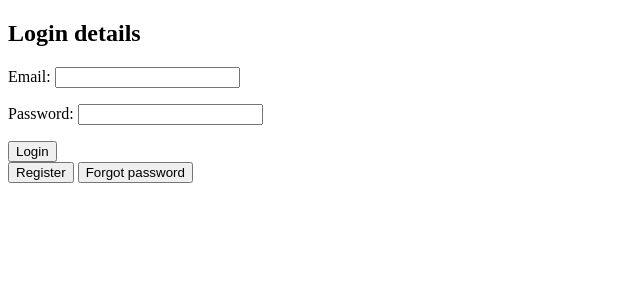
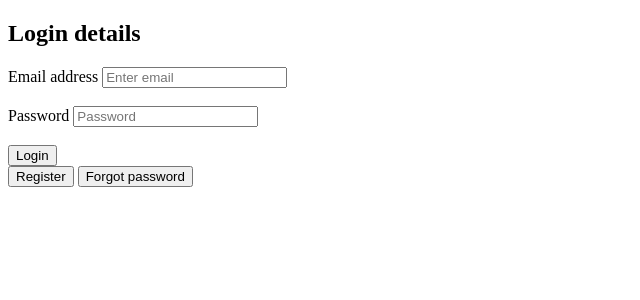
Before and after one commit to IssaBeastBoy/Learning-Django, a Django app: page /login/ in a window 1280 px wide. Shown: the top 300 px of the page, without its empty margins (0-640 px from the left). Run offline with Django 3.2, Linux system fonts and the light colour scheme; data comes from the database, SQL or seed files in the repository; both versions use the stored data as it was after the commit.

Commit message:
fixing login

```diff
--- a/src/profiles/form.py
+++ b/src/profiles/form.py
@@ -1,7 +1,7 @@
 from django import forms
 
 from .models import Profile
-
+'''
 class LoginForm (forms.ModelForm):
     class Meta:
         model = Profile
@@ -35,7 +35,7 @@ class LoginForm (forms.ModelForm):
             if cur_obj == obj_number:
                 raise forms.ValidationError("Incorrect password")
 
-
+  '''
 
 class New_user (forms.ModelForm):
     class Meta:
@@ -52,14 +52,14 @@ class New_user (forms.ModelForm):
         widgets ={
             "Password":forms.PasswordInput(),
         }
+
     def clean_Email(self):
         email = self.cleaned_data.get('Email')
         obj_number = Profile.objects.count()
         cur_obj = 1
-        while (cur_obj < obj_number ):
-            users = Profile.objects.get(id = cur_obj)
+        while (cur_obj <= obj_number ):
+            users = Profile.objects.get(id = int(cur_obj))
             if users.Email == email:
                 raise forms.ValidationError("Email already in use")
             cur_obj = cur_obj + 1
-            if cur_obj == obj_number:
-                return email
+        return email
--- a/src/profiles/models.py
+++ b/src/profiles/models.py
@@ -5,9 +5,9 @@ from django import forms
 class Profile(models.Model):
     Name = models.CharField(max_length=20, blank=False)
     Surname = models.CharField(max_length=20, blank=False)
-    Email = models.EmailField(blank=False)
-    Field = models.CharField(max_length=20, blank=False)
+    Email = models.EmailField()
+    Field = models.CharField(max_length=50, blank=False)
     Institution = models.CharField(max_length=20, blank=False)
     Interest =models.TextField()
-    Applications = models.TextField()
+    Applications = models.IntegerField(default=0)
     Password = models.CharField(max_length=50,blank=False)
--- a/src/profiles/views.py
+++ b/src/profiles/views.py
@@ -2,18 +2,21 @@ from django.shortcuts import render
 
 # Create your views here.
 
-from .form import LoginForm, New_user
+from .form import  New_user
 from .models import Profile
 
 def User_login(request):
-    #users = Profile.objects.get(id=1)
-    form = LoginForm(request.POST or None)
-    if form.is_valid():
-        form.save()
+    stop = 1
+    Passwords = []
+    Emails = []
+    while(stop <= Profile.objects.count()):
+        users = Profile.objects.get(id=stop)
+        Passwords.append(users.Password)
+        Emails.append(users.Email)
+        stop = stop +1
     context = {
-        "form" : form,
-        #"Object": users,
-    }
+        "Password": Passwords,
+        "Email": Emails }
     return render(request, "login.html", context)
 
 
--- a/src/templates/NewUSER.html
+++ b/src/templates/NewUSER.html
@@ -12,7 +12,7 @@
     Comfirm Password:
     <input type="password" >
     <div>
-      <button type="submit" class="btn btn-primary">Register</button>
+        <a href="/login"><button type="submit" class="btn btn-primary">Register</button></a>
     </div>
   </form>
 
--- a/src/templates/login.html
+++ b/src/templates/login.html
@@ -5,12 +5,22 @@
     <title>Login</title>
 <body>
 
-<h2><b>Login details</b></h2>
+  <h2><b>Login details</b></h2>
 
-<form method="POST">{%csrf_token%}
-    {{form.as_p}}
+  <form action="/welcome" method="POST">{%csrf_token%}
+
+      <div class="form-group">
+        <label for="exampleInputEmail1">Email address</label>
+        <input type="email" class="form-control" name="Email" aria-describedby="emailHelp" placeholder="Enter email">
+      </div>
+      <br>
+      <div class="form-group">
+        <label for="exampleInputPassword1">Password</label>
+        <input type="password" class="form-control" name="Password" placeholder="Password">
+      </div>
+      <br>
       <button type="submit" class="btn btn-primary">Login</button>
-</form>
+  </form>
   <a href="/Register"><button type="submit" class="btn btn-primary">Register</button></a>
   <button type="submit" class="btn btn-primary">Forgot password</button>
 </body>
```
Also changed, not shown: src/db.sqlite3, src/profiles/migrations/0005_auto_20210223_1412.py (added), src/profiles/migrations/0006_auto_20210223_1417.py (added), src/profiles/migrations/0007_auto_20210224_0729.py (added).
